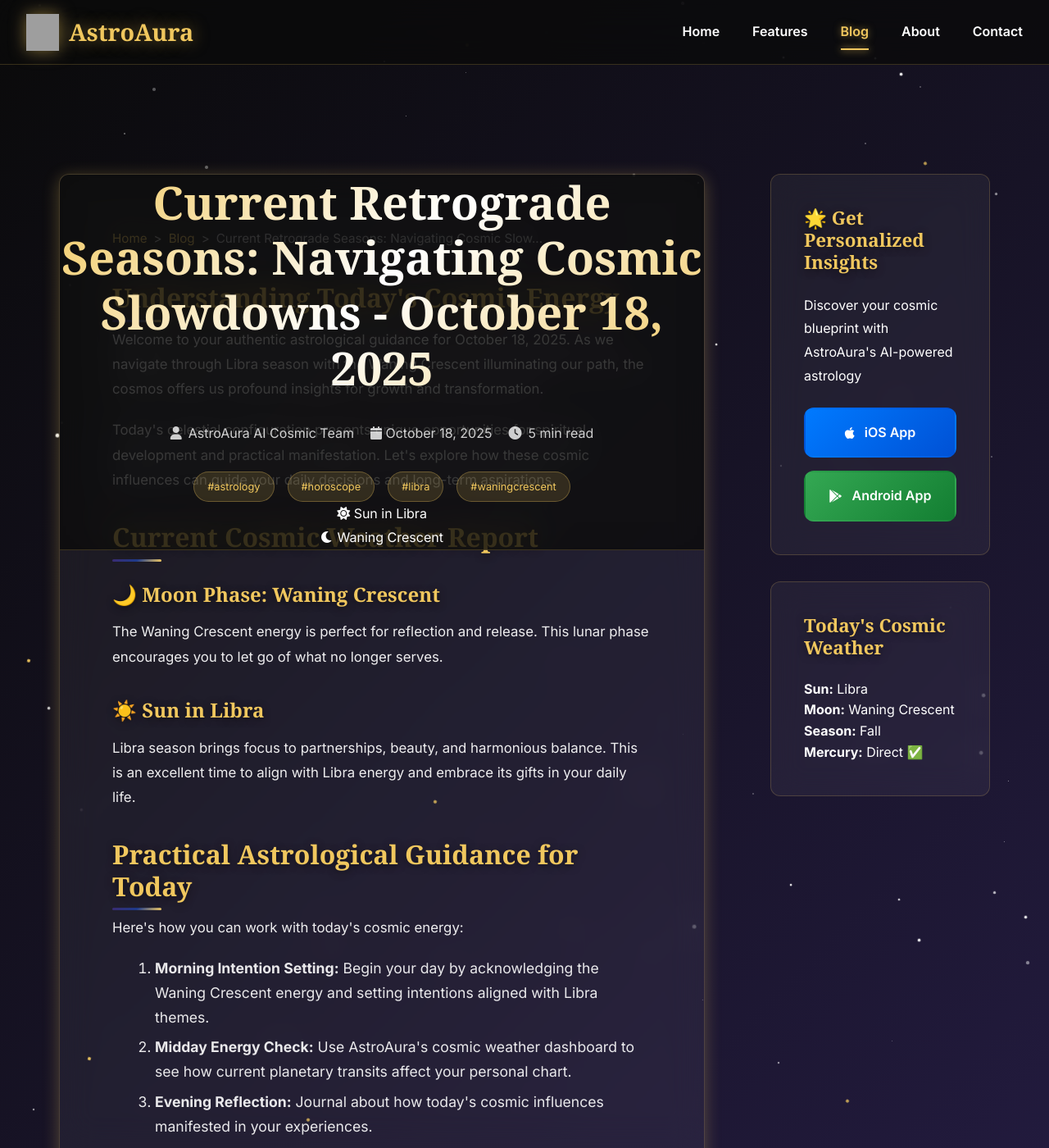
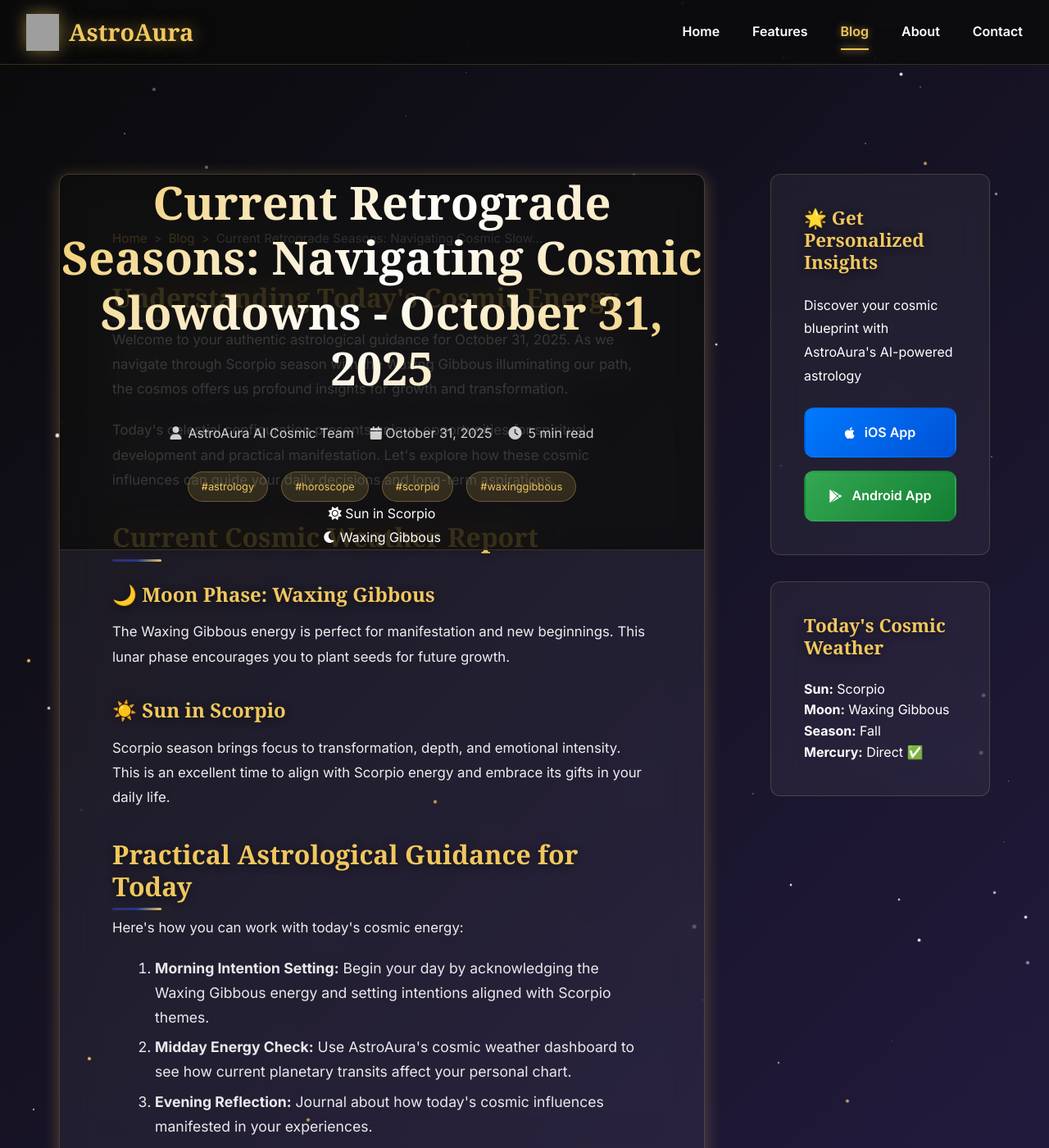
Before and after one commit to royanis/astroaura-website, a Jekyll site: the page blog/posts/current-retrograde-seasons-navigating-cosmic-slowd.html, which Jekyll copies as it is, in a window 1280 px wide and 1400 px high. Shown: the whole window at 82% size. Built offline with Jekyll 4.4.1, drawn with Linux system fonts in a browser that asks for light colours; some web fonts are replaced; comment, search, counter and statistics services are not loaded; grey boxes are pictures that could not be loaded.

Commit message:
🌟 Automated blog post: 2025-10-31 01:51 UTC
Generated authentic astrology content
Updated RSS feeds and sitemap
Published via GitHub Actions

🤖 Automated by AstroAura Blog System

```diff
--- a/blog/posts/current-retrograde-seasons-navigating-cosmic-slowd.html
+++ b/blog/posts/current-retrograde-seasons-navigating-cosmic-slowd.html
@@ -3,11 +3,11 @@
 <head>
     <meta charset="UTF-8">
     <meta name="viewport" content="width=device-width, initial-scale=1.0">
-    <meta name="description" content="Authentic astrological guidance for October 18, 2025. Explore today's Waning Crescent energy in Libra season with personalized insights from AstroAura's AI-powered astrology platform.">
-    <title>Current Retrograde Seasons: Navigating Cosmic Slowdowns - October 18, 2025 | AstroAura Cosmic Insights</title>
+    <meta name="description" content="Authentic astrological guidance for October 31, 2025. Explore today's Waxing Gibbous energy in Scorpio season with personalized insights from AstroAura's AI-powered astrology platform.">
+    <title>Current Retrograde Seasons: Navigating Cosmic Slowdowns - October 31, 2025 | AstroAura Cosmic Insights</title>
 
     <!-- SEO Meta Tags -->
-    <meta name="keywords" content="astrology, horoscope, libra, waning-crescent, AI astrology, multilingual horoscope">
+    <meta name="keywords" content="astrology, horoscope, scorpio, waxing-gibbous, AI astrology, multilingual horoscope">
     <meta name="author" content="AstroAura AI Cosmic Team">
     <meta name="robots" content="index, follow, max-image-preview:large, max-snippet:-1">
     <meta name="revisit-after" content="7 days">
@@ -16,24 +16,24 @@
     <link rel="canonical" href="https://astroaura.me/blog/posts/current-retrograde-seasons-navigating-cosmic-slowd.html">
 
     <!-- Open Graph Tags -->
-    <meta property="og:title" content="Current Retrograde Seasons: Navigating Cosmic Slowdowns - October 18, 2025 | AstroAura">
-    <meta property="og:description" content="Authentic astrological guidance for October 18, 2025. Explore today's Waning Crescent energy in Libra season with personalized insights from AstroAura's AI-powered astrology platform.">
+    <meta property="og:title" content="Current Retrograde Seasons: Navigating Cosmic Slowdowns - October 31, 2025 | AstroAura">
+    <meta property="og:description" content="Authentic astrological guidance for October 31, 2025. Explore today's Waxing Gibbous energy in Scorpio season with personalized insights from AstroAura's AI-powered astrology platform.">
     <meta property="og:url" content="https://astroaura.me/blog/posts/current-retrograde-seasons-navigating-cosmic-slowd.html">
     <meta property="og:type" content="article">
     <meta property="og:site_name" content="AstroAura">
 
     <!-- Twitter Card -->
     <meta name="twitter:card" content="summary_large_image">
-    <meta name="twitter:title" content="Current Retrograde Seasons: Navigating Cosmic Slowdowns - October 18, 2025">
-    <meta name="twitter:description" content="Authentic astrological guidance for October 18, 2025. Explore today's Waning Crescent energy in Libra season with personalized insights from AstroAura's AI-powered astrology platform.">
+    <meta name="twitter:title" content="Current Retrograde Seasons: Navigating Cosmic Slowdowns - October 31, 2025">
+    <meta name="twitter:description" content="Authentic astrological guidance for October 31, 2025. Explore today's Waxing Gibbous energy in Scorpio season with personalized insights from AstroAura's AI-powered astrology platform.">
 
     <!-- Schema.org Markup -->
     <script type="application/ld+json">
     {
         "@context": "https://schema.org",
         "@type": "BlogPosting",
-        "headline": "Current Retrograde Seasons: Navigating Cosmic Slowdowns - October 18, 2025",
-        "description": "Authentic astrological guidance for October 18, 2025. Explore today's Waning Crescent energy in Libra season with personalized insights from AstroAura's AI-powered astrology platform.",
+        "headline": "Current Retrograde Seasons: Navigating Cosmic Slowdowns - October 31, 2025",
+        "description": "Authentic astrological guidance for October 31, 2025. Explore today's Waxing Gibbous energy in Scorpio season with personalized insights from AstroAura's AI-powered astrology platform.",
         "author": {
             "@type": "Organization",
             "name": "AstroAura AI Cosmic Team"
@@ -46,14 +46,14 @@
                 "url": "https://astroaura.me/assets/icons/app_icon.png"
             }
         },
-        "datePublished": "2025-10-18T01:41:59.109695",
-        "dateModified": "2025-10-18T01:41:59.109695",
+        "datePublished": "2025-10-31T01:51:50.252496",
+        "dateModified": "2025-10-31T01:51:50.252496",
         "url": "https://astroaura.me/blog/posts/current-retrograde-seasons-navigating-cosmic-slowd.html",
         "mainEntityOfPage": {
             "@type": "WebPage",
             "@id": "https://astroaura.me/blog/posts/current-retrograde-seasons-navigating-cosmic-slowd.html"
         },
-        "keywords": "astrology, horoscope, libra, waning-crescent"
+        "keywords": "astrology, horoscope, scorpio, waxing-gibbous"
     }
     </script>
 
@@ -99,31 +99,31 @@
 
             <!-- Post Header -->
             <header class="post-header">
-                <h1 class="post-title">Current Retrograde Seasons: Navigating Cosmic Slowdowns - October 18, 2025</h1>
+                <h1 class="post-title">Current Retrograde Seasons: Navigating Cosmic Slowdowns - October 31, 2025</h1>
                 <div class="post-meta">
                     <span class="post-author">
                         <i class="fas fa-user"></i> AstroAura AI Cosmic Team
                     </span>
-                    <time class="post-date" datetime="2025-10-18T01:41:59.109695">
-                        <i class="fas fa-calendar"></i> October 18, 2025
+                    <time class="post-date" datetime="2025-10-31T01:51:50.252496">
+                        <i class="fas fa-calendar"></i> October 31, 2025
                     </time>
                     <span class="post-reading-time">
                         <i class="fas fa-clock"></i> 5 min read
                     </span>
                 </div>
                 <div class="post-tags">
-                    <span class="tag">#astrology</span> <span class="tag">#horoscope</span> <span class="tag">#libra</span> <span class="tag">#waningcrescent</span>
+                    <span class="tag">#astrology</span> <span class="tag">#horoscope</span> <span class="tag">#scorpio</span> <span class="tag">#waxinggibbous</span>
                 </div>
 
                 <!-- Current Cosmic Data Display -->
                 <div class="cosmic-data-bar">
                     <div class="cosmic-item">
                         <i class="fas fa-sun"></i>
-                        <span>Sun in Libra</span>
+                        <span>Sun in Scorpio</span>
                     </div>
                     <div class="cosmic-item">
                         <i class="fas fa-moon"></i>
-                        <span>Waning Crescent</span>
+                        <span>Waxing Gibbous</span>
                     </div>
 
                 </div>
@@ -134,7 +134,7 @@
                 <div class="blog-content authentic-astrology">
             <section class="cosmic-introduction">
                 <h2>Understanding Today's Cosmic Energy</h2>
-                <p>Welcome to your authentic astrological guidance for October 18, 2025. As we navigate through Libra season with the Waning Crescent illuminating our path, the cosmos offers us profound insights for growth and transformation.</p>
+                <p>Welcome to your authentic astrological guidance for October 31, 2025. As we navigate through Scorpio season with the Waxing Gibbous illuminating our path, the cosmos offers us profound insights for growth and transformation.</p>
 
                 <p>Today's celestial configuration presents unique opportunities for spiritual development and practical manifestation. Let's explore how these cosmic influences can guide your daily decisions and long-term aspirations.</p>
             </section>
@@ -143,13 +143,13 @@
                 <h2>Current Cosmic Weather Report</h2>
                 <div class="cosmic-highlights">
                     <div class="cosmic-factor">
-                        <h3>🌙 Moon Phase: Waning Crescent</h3>
-                        <p>The Waning Crescent energy is perfect for reflection and release. This lunar phase encourages you to let go of what no longer serves.</p>
+                        <h3>🌙 Moon Phase: Waxing Gibbous</h3>
+                        <p>The Waxing Gibbous energy is perfect for manifestation and new beginnings. This lunar phase encourages you to plant seeds for future growth.</p>
                     </div>
 
                     <div class="cosmic-factor">
-                        <h3>☀️ Sun in Libra</h3>
-                        <p>Libra season brings focus to partnerships, beauty, and harmonious balance. This is an excellent time to align with Libra energy and embrace its gifts in your daily life.</p>
+                        <h3>☀️ Sun in Scorpio</h3>
+                        <p>Scorpio season brings focus to transformation, depth, and emotional intensity. This is an excellent time to align with Scorpio energy and embrace its gifts in your daily life.</p>
                     </div>
 
 
@@ -161,7 +161,7 @@
                 <p>Here's how you can work with today's cosmic energy:</p>
 
                 <ol class="cosmic-action-steps">
-                    <li><strong>Morning Intention Setting:</strong> Begin your day by acknowledging the Waning Crescent energy and setting intentions aligned with Libra themes.</li>
+                    <li><strong>Morning Intention Setting:</strong> Begin your day by acknowledging the Waxing Gibbous energy and setting intentions aligned with Scorpio themes.</li>
                     <li><strong>Midday Energy Check:</strong> Use AstroAura's cosmic weather dashboard to see how current planetary transits affect your personal chart.</li>
                     <li><strong>Evening Reflection:</strong> Journal about how today's cosmic influences manifested in your experiences.</li>
                     <li><strong>Weekly Planning:</strong> Consider how this Fall energy can guide your upcoming goals and decisions.</li>
@@ -222,7 +222,7 @@
             <section class="post-actions">
                 <div class="share-buttons">
                     <h3>Share This Cosmic Insight</h3>
-                    <a href="https://twitter.com/intent/tweet?text=Current Retrograde Seasons: Navigating Cosmic Slowdowns - October 18, 2025&url=https://astroaura.me/blog/posts/current-retrograde-seasons-navigating-cosmic-slowd.html" target="_blank" class="share-btn twitter">
+                    <a href="https://twitter.com/intent/tweet?text=Current Retrograde Seasons: Navigating Cosmic Slowdowns - October 31, 2025&url=https://astroaura.me/blog/posts/current-retrograde-seasons-navigating-cosmic-slowd.html" target="_blank" class="share-btn twitter">
                         <i class="fab fa-twitter"></i> Tweet
                     </a>
                     <a href="https://www.facebook.com/sharer/sharer.php?u=https://astroaura.me/blog/posts/current-retrograde-seasons-navigating-cosmic-slowd.html" target="_blank" class="share-btn facebook">
@@ -250,10 +250,10 @@
             <div class="widget cosmic-weather">
                 <h3>Today's Cosmic Weather</h3>
                 <div class="weather-item">
-                    <strong>Sun:</strong> Libra
+                    <strong>Sun:</strong> Scorpio
                 </div>
                 <div class="weather-item">
-                    <strong>Moon:</strong> Waning Crescent
+                    <strong>Moon:</strong> Waxing Gibbous
                 </div>
                 <div class="weather-item">
                     <strong>Season:</strong> Fall
```
Also changed, not shown: blog/atom.xml (+1 -1 lines), blog/feed.json (+62 -62 lines), blog/feed.xml (+1 -1 lines), blog/posts_index.json (+57 -57 lines), sitemap.xml (+37 -37 lines).
